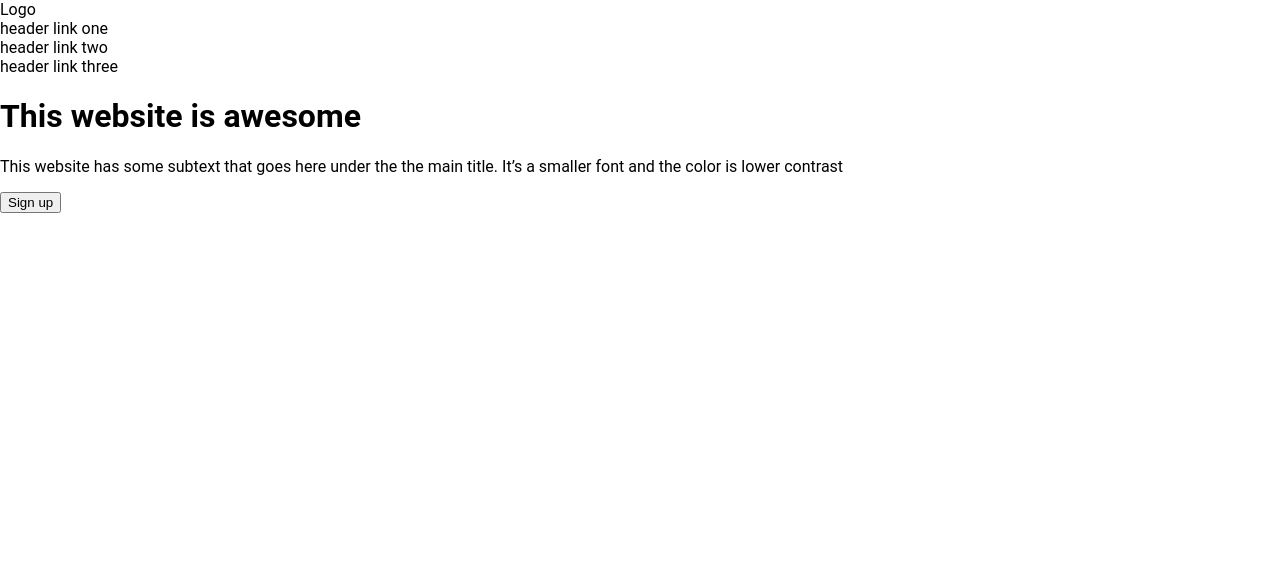
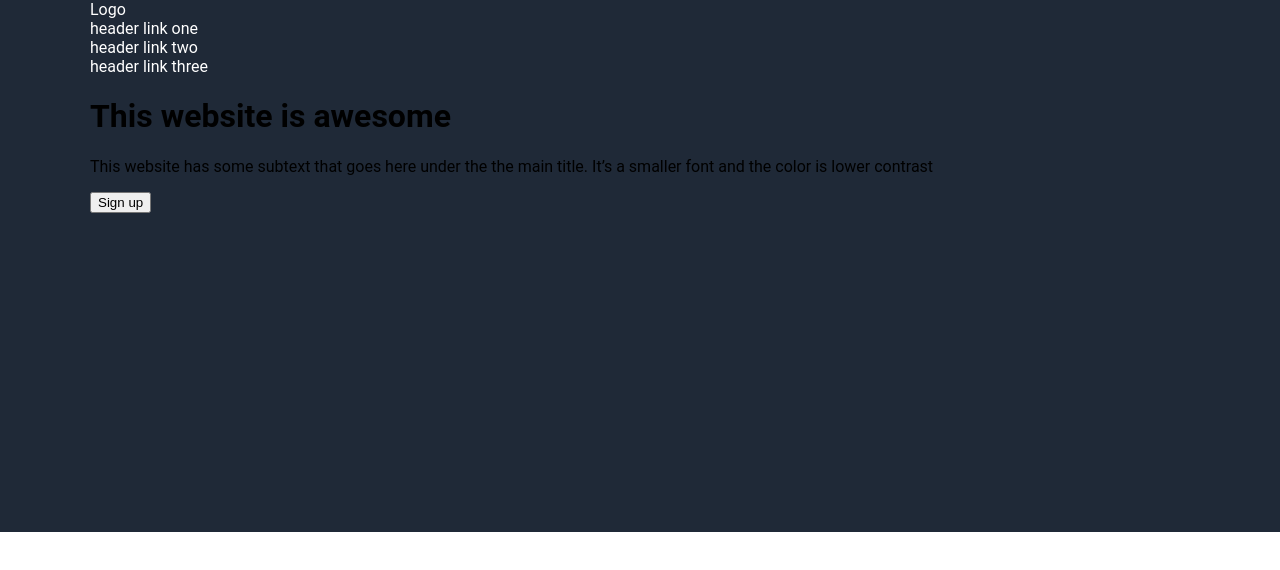
Before and after one commit to dbrah-design/landing-page, a plain HTML site: page index.html in a window 1280 px wide. Drawn offline with Linux system fonts and the light colour scheme.

Commit message:
Added background color to hero section and centered wrapper

```diff
--- a/styles.css
+++ b/styles.css
@@ -3,9 +3,19 @@ body {
     margin: 0px;
 }
 
+.hero-section {
+  background-color: #1F2937;
+  height: 532px;
+}
+
+.hero-wrapper {
+  max-width: 1100px;
+  margin: 0 auto;
+}
+
 a {
    text-decoration: none;
-   color: black;
+   color: white;
   }
 
   ul {
```
